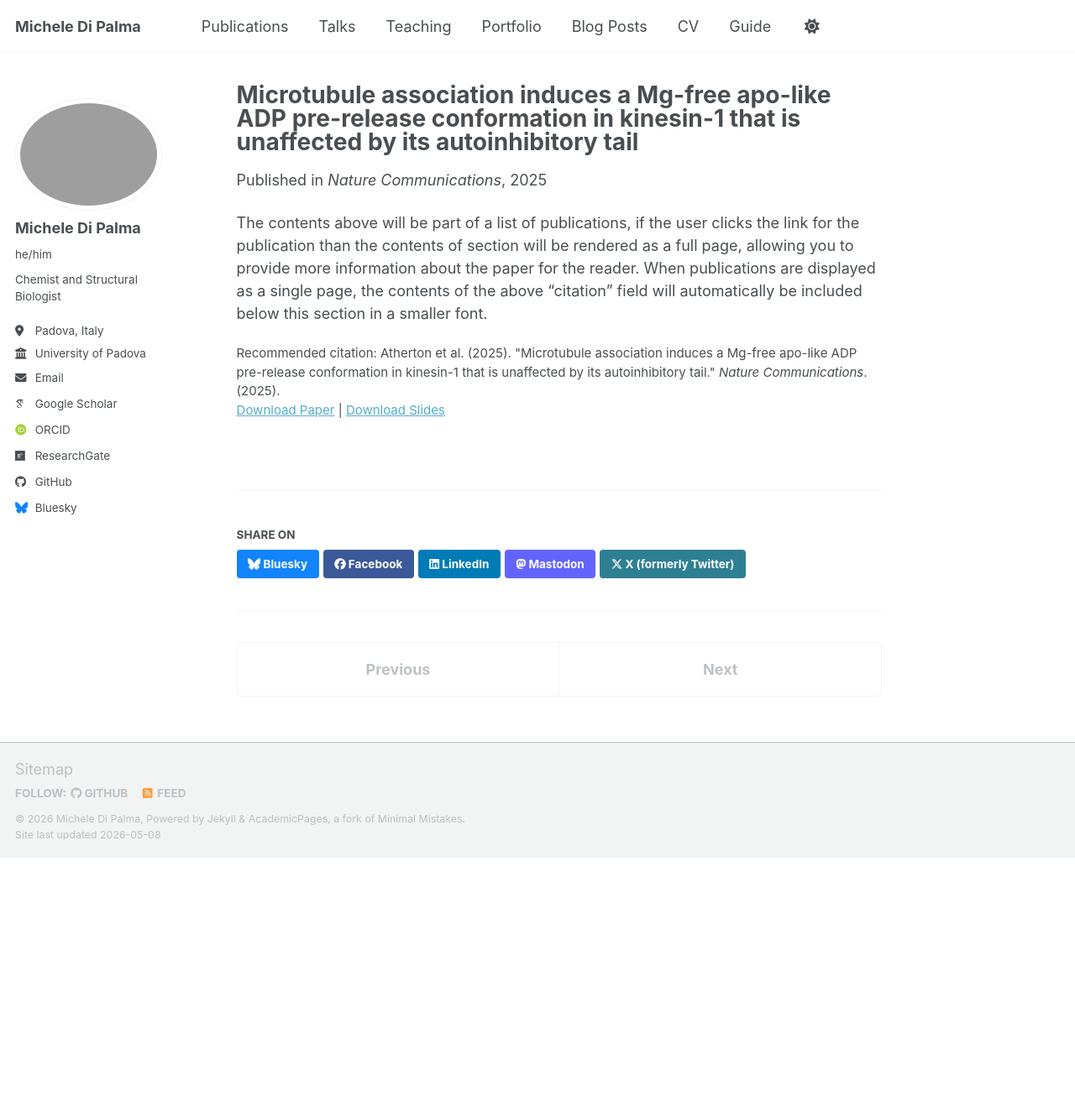
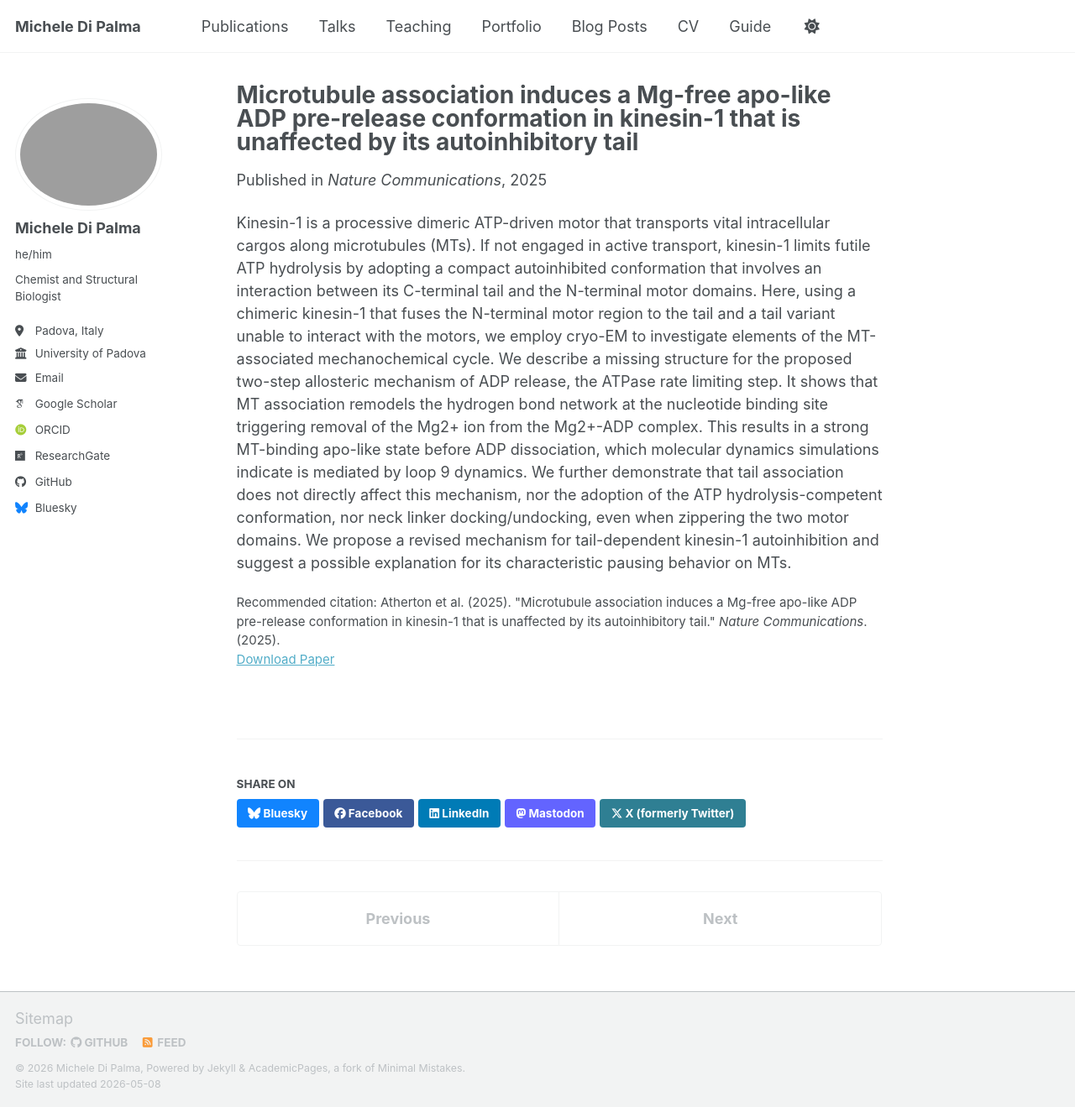
Before and after one commit to michele-dipalma/website, a Jekyll site: the page built from _publications/2025-kinesin.md, in a window 1280 px wide and 1319 px high. Shown: the whole window at 84% size. Built offline with Jekyll 4.4.1, drawn with Linux system fonts in a browser that asks for light colours; some web fonts are replaced; a script bundle is joined from its source files by our own code; library files that are not in the unit come from our copies.

Commit message:
Update publication details for 2025 kinesin paper
Updated the paper URL and removed the slides URL. Revised the publication description for clarity.

```diff
--- a/_publications/2025-kinesin.md
+++ b/_publications/2025-kinesin.md
@@ -6,9 +6,8 @@ permalink: /publication/2015-kinesin
 excerpt: 'Kinesin-1 is a processive dimeric ATP-driven motor that transports vital intracellular cargos along microtubules (MTs). If not engaged in active transport, kinesin-1 limits futile ATP hydrolysis by adopting a compact autoinhibited conformation that involves an interaction between its C-terminal tail and the N-terminal motor domains. Here, using a chimeric kinesin-1 that fuses the N-terminal motor region to the tail and a tail variant unable to interact with the motors, we employ cryo-EM to investigate elements of the MT-associated mechanochemical cycle. We describe a missing structure for the proposed two-step allosteric mechanism of ADP release, the ATPase rate limiting step. It shows that MT association remodels the hydrogen bond network at the nucleotide binding site triggering removal of the Mg2+ ion from the Mg2+-ADP complex. This results in a strong MT-binding apo-like state before ADP dissociation, which molecular dynamics simulations indicate is mediated by loop 9 dynamics. We further demonstrate that tail association does not directly affect this mechanism, nor the adoption of the ATP hydrolysis-competent conformation, nor neck linker docking/undocking, even when zippering the two motor domains. We propose a revised mechanism for tail-dependent kinesin-1 autoinhibition and suggest a possible explanation for its characteristic pausing behavior on MTs.'
 date: 2025-10-01
 venue: 'Nature Communications'
-slidesurl: 'https://academicpages.github.io/files/slides3.pdf'
-paperurl: 'https://academicpages.github.io/files/paper3.pdf'
+paperurl: 'https://doi.org/10.1038/s41467-025-61498-3'
 citation: 'Atherton et al. (2025). &quot;Microtubule association induces a Mg-free apo-like ADP pre-release conformation in kinesin-1 that is unaffected by its autoinhibitory tail.&quot; <i>Nature Communications</i>. (2025).'
 ---
 
-The contents above will be part of a list of publications, if the user clicks the link for the publication than the contents of section will be rendered as a full page, allowing you to provide more information about the paper for the reader. When publications are displayed as a single page, the contents of the above "citation" field will automatically be included below this section in a smaller font.
+Kinesin-1 is a processive dimeric ATP-driven motor that transports vital intracellular cargos along microtubules (MTs). If not engaged in active transport, kinesin-1 limits futile ATP hydrolysis by adopting a compact autoinhibited conformation that involves an interaction between its C-terminal tail and the N-terminal motor domains. Here, using a chimeric kinesin-1 that fuses the N-terminal motor region to the tail and a tail variant unable to interact with the motors, we employ cryo-EM to investigate elements of the MT-associated mechanochemical cycle. We describe a missing structure for the proposed two-step allosteric mechanism of ADP release, the ATPase rate limiting step. It shows that MT association remodels the hydrogen bond network at the nucleotide binding site triggering removal of the Mg2+ ion from the Mg2+-ADP complex. This results in a strong MT-binding apo-like state before ADP dissociation, which molecular dynamics simulations indicate is mediated by loop 9 dynamics. We further demonstrate that tail association does not directly affect this mechanism, nor the adoption of the ATP hydrolysis-competent conformation, nor neck linker docking/undocking, even when zippering the two motor domains. We propose a revised mechanism for tail-dependent kinesin-1 autoinhibition and suggest a possible explanation for its characteristic pausing behavior on MTs.
```
